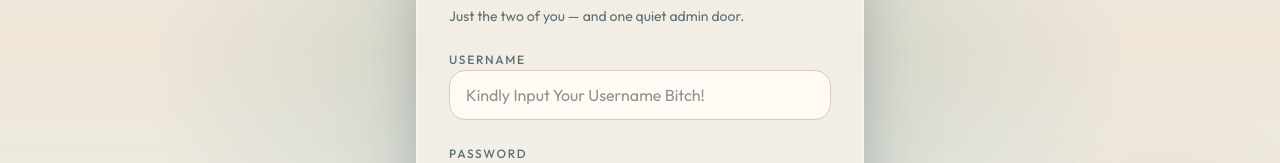
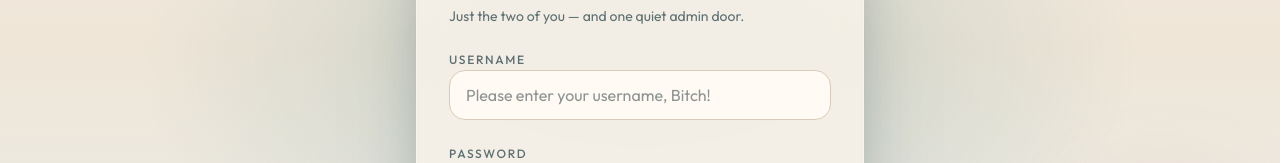
Before and after one commit to Kylabear/HorizonsWeChase, a Next.js app: page /login in a window 1280 px wide. Shown: the part 336-499 px from the top of the page. Built offline with nearby package versions, Linux system fonts and the light colour scheme; no server answers.

Commit message:
changed the placeholder in loginpage

```diff
--- a/src/components/login-form.tsx
+++ b/src/components/login-form.tsx
@@ -66,7 +66,7 @@ export function LoginForm() {
           value={username}
           onChange={(e) => setUsername(e.target.value)}
           className="field"
-          placeholder="Kindly Input Your Username Bitch!"
+          placeholder="Please enter your username, Bitch!"
           autoComplete="username"
         />
       </label>
```
